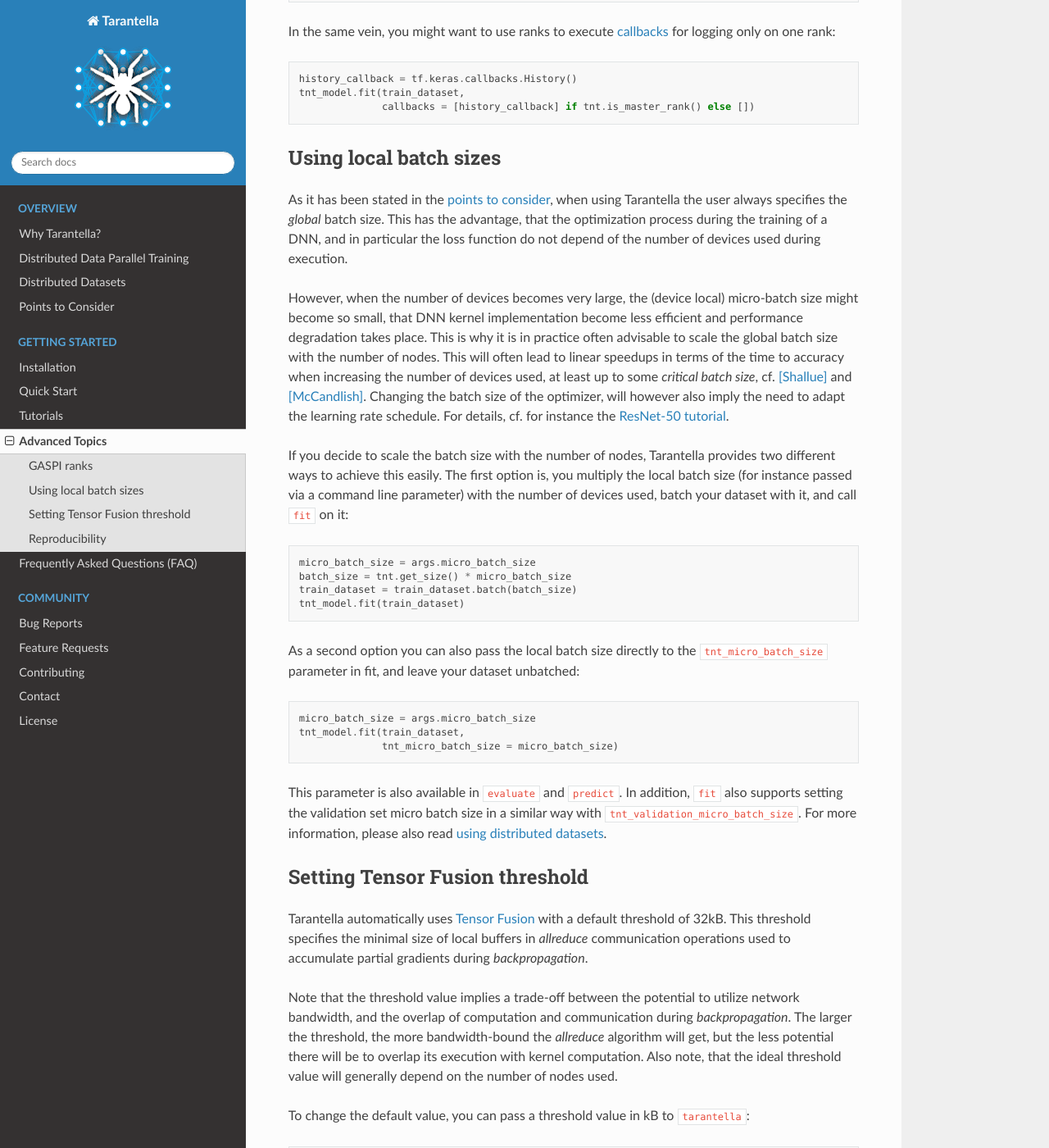
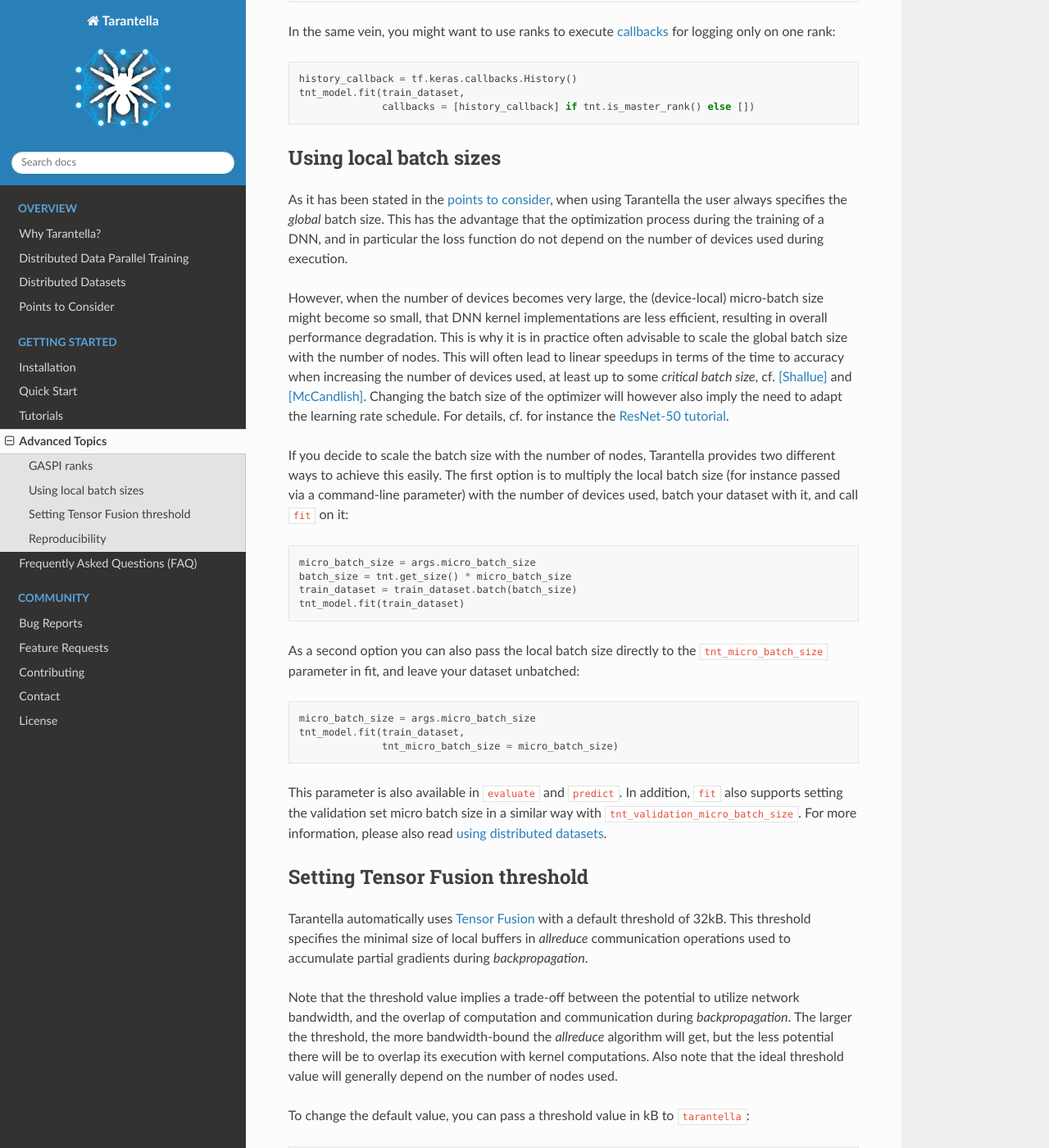
Before and after one commit to cc-hpc-itwm/tarantella, a Sphinx documentation site: the page built from docs/source/advanced_topics.rst, in a window 1280 px wide and 1400 px high, scrolled down 928 px. Shown: the whole window at 82% size. Built offline with Sphinx 7.4.7 and the Read the Docs theme 2.0.0, drawn with Linux system fonts in a browser that asks for light colours; some of the changed text lies outside the part shown.

Commit message:
Docs: update `Advanced topics`

```diff
--- a/docs/source/advanced_topics.rst
+++ b/docs/source/advanced_topics.rst
@@ -56,22 +56,22 @@ Using local batch sizes
 ^^^^^^^^^^^^^^^^^^^^^^^
 
 As it has been stated in the :ref:`points to consider <points-to-consider-label>`, when using
-Tarantella the user always specifies the *global* batch size. This has the advantage, that
+Tarantella the user always specifies the *global* batch size. This has the advantage that
 the optimization process during the training of a DNN, and in particular the loss function do not
-depend of the number of devices used during execution.
+depend on the number of devices used during execution.
 
 However, when the number of devices becomes
-very large, the (device local) micro-batch size might become so small, that DNN kernel implementation
-become less efficient and performance degradation takes place.
+very large, the (device-local) micro-batch size might become so small, that DNN kernel implementations
+are less efficient, resulting in overall performance degradation.
 This is why it is in practice often advisable to scale the global batch size with the number of nodes.
 This will often lead to linear speedups in terms of the time to accuracy when increasing
 the number of devices used, at least up to some *critical batch size*, cf. [Shallue]_ and [McCandlish]_.
-Changing the batch size of the optimizer, will however also imply the need to adapt the learning rate
+Changing the batch size of the optimizer will however also imply the need to adapt the learning rate
 schedule. For details, cf. for instance the :ref:`ResNet-50 tutorial <resnet50-label>`.
 
 If you decide to scale the batch size with the number of nodes, Tarantella provides
-two different ways to achieve this easily. The first option is, you multiply the local batch size
-(for instance passed via a command line parameter) with the number of devices used,
+two different ways to achieve this easily. The first option is to multiply the local batch size
+(for instance passed via a command-line parameter) with the number of devices used,
 batch your dataset with it, and call ``fit`` on it:
 
 .. code-block:: python
@@ -107,8 +107,8 @@ communication operations used to accumulate partial gradients during *backpropag
 Note that the threshold value implies a trade-off between the potential to utilize network
 bandwidth, and the overlap of computation and communication during *backpropagation*. The
 larger the threshold, the more bandwidth-bound the *allreduce* algorithm will get, but
-the less potential there will be to overlap its execution with kernel computation.
-Also note, that the ideal threshold value will generally depend on the number of nodes used.
+the less potential there will be to overlap its execution with kernel computations.
+Also note that the ideal threshold value will generally depend on the number of nodes used.
 
 To change the default value, you can pass a threshold value in kB to ``tarantella``:
 
@@ -135,4 +135,4 @@ the following requirements:
 * set the environment variable ``os.environ['TF_CUDNN_DETERMINISTIC']='1'``
 * set the shuffle seeds when using ``tf.data.Dataset`` with ``shuffle(seed=seed)`` and ``list_files(seed=seed)``
 * set the ``deterministic`` parameter to ``True`` in ``Dataset`` transformations such as ``interleave`` and ``map``
-* make sure, the number of samples in your datasets equal a multiple of ``batch_size``
+* make sure the number of samples in your datasets equal a multiple of ``batch_size``
```
